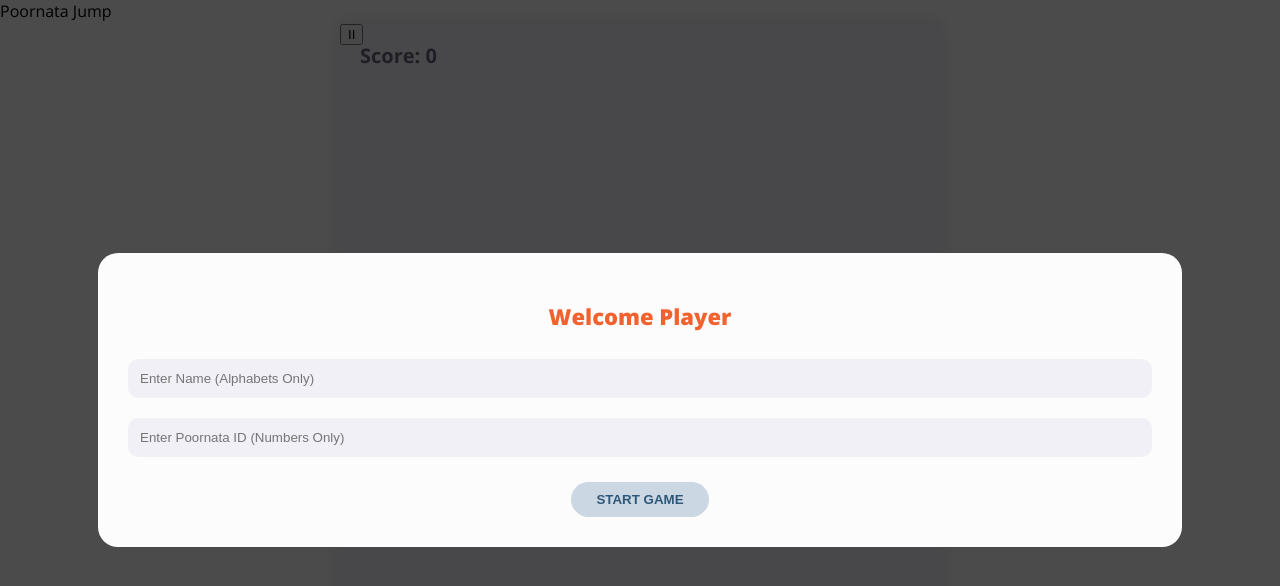
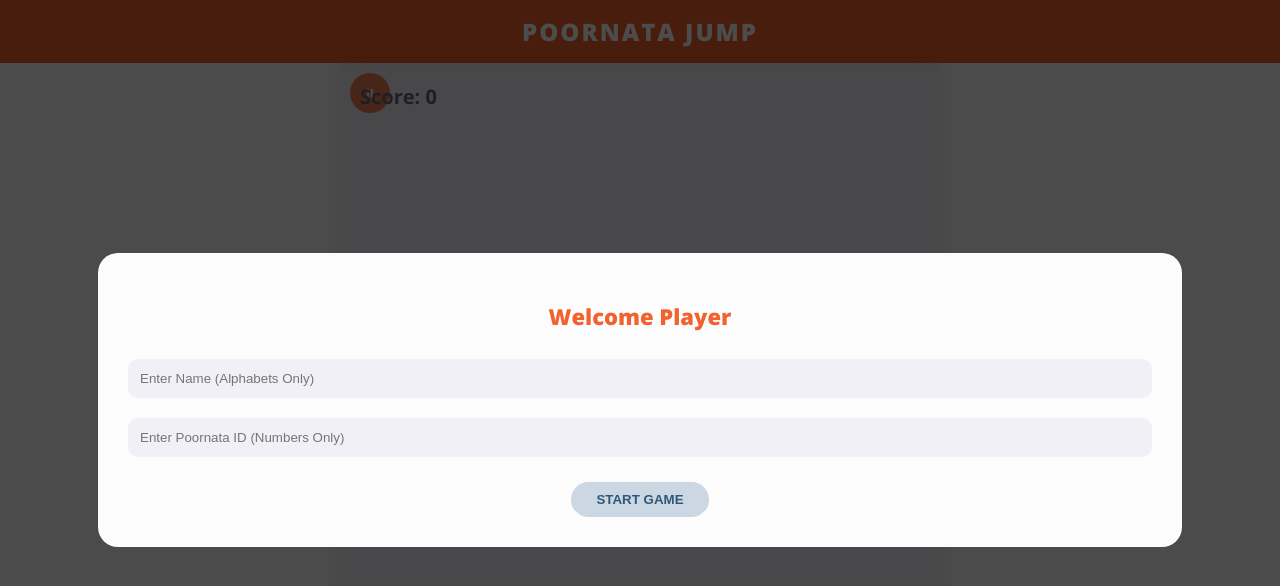
Before and after one commit to prasidhajagtap/game001, a plain HTML site: page index.html in a window 1280 px wide. Drawn offline with nearby package versions, Linux system fonts and the light colour scheme.

Commit message:
Update style.css

```diff
--- a/style.css
+++ b/style.css
@@ -104,3 +104,47 @@ canvas {
     50% { opacity: 1; }
     100% { transform: translate(-50%, -150%) scale(1.2); opacity: 0; }
 }
+#game-header {
+    background: #F2622E;
+    color: white;
+    text-align: center;
+    padding: 15px;
+    font-size: 24px;
+    font-weight: 800;
+    text-transform: uppercase;
+    letter-spacing: 2px;
+}
+
+#progress-container {
+    width: 100%;
+    height: 8px;
+    background: #eee;
+}
+
+#progress-bar {
+    width: 0%;
+    height: 100%;
+    background: #F2622E;
+    transition: width 0.3s;
+}
+
+.ui-top {
+    position: absolute;
+    width: 100%;
+    display: flex;
+    justify-content: space-between;
+    padding: 10px;
+    box-sizing: border-box;
+    z-index: 10;
+}
+
+#pause-btn {
+    background: rgba(242, 98, 46, 0.8);
+    border: none;
+    color: white;
+    border-radius: 50%;
+    width: 40px;
+    height: 40px;
+    font-weight: bold;
+    cursor: pointer;
+}
```
